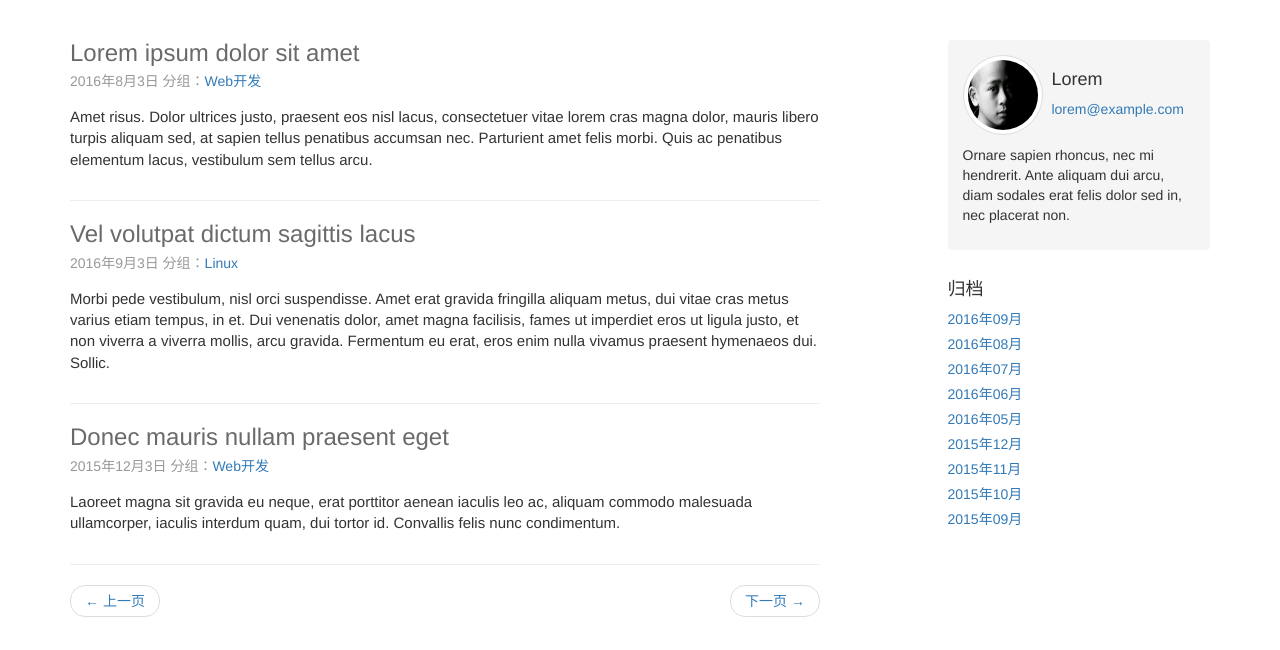
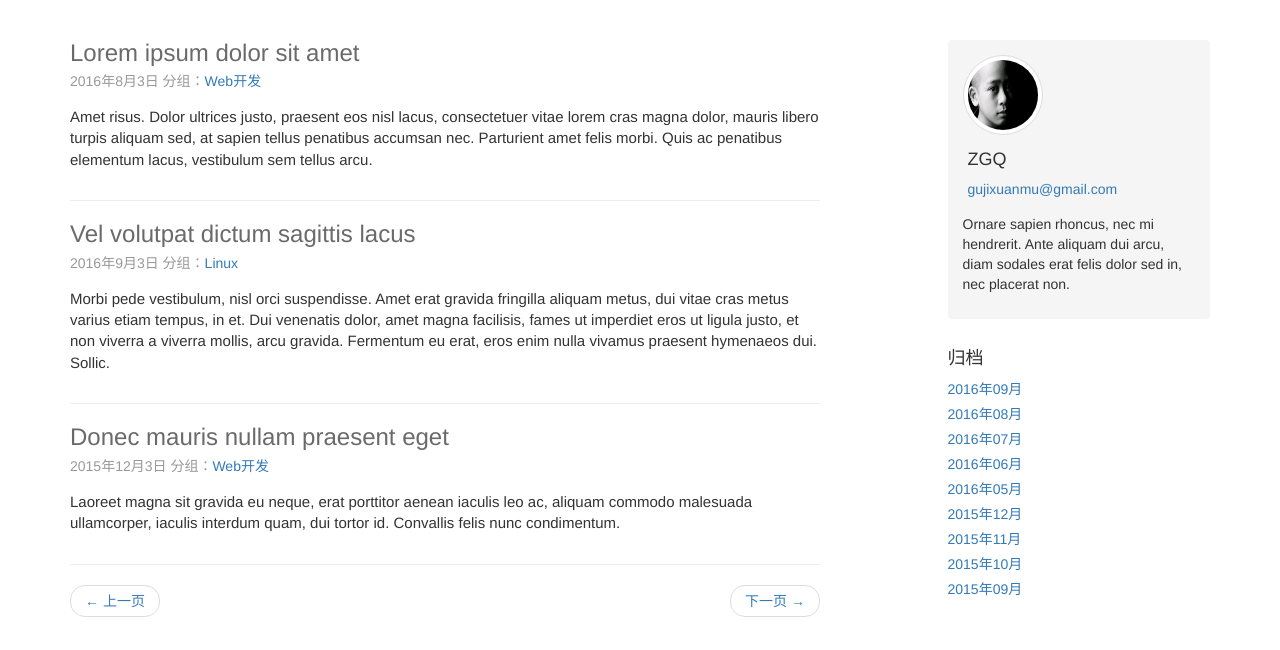
Before and after one commit to gujixuanmu/xuanmu.github.io, a plain HTML site: page list.html in a window 1280 px wide. Shown: the part 150-800 px from the top of the page. Drawn offline with nearby package versions, Linux system fonts and the light colour scheme.

Commit message:
xiugai ZGQ

```diff
--- a/list.html
+++ b/list.html
@@ -86,8 +86,8 @@
         <div class="avatar">
           <img class="img-circle img-rounded img-thumbnail avatar" src="static/img/catty.jpeg">
           <div>
-            <h4>Lorem</h4>
-            <a>lorem@example.com</a>
+            <h4>ZGQ</h4>
+            <a>gujixuanmu@gmail.com</a>
           </div>
         </div>
         <p>Ornare sapien rhoncus, nec mi hendrerit. Ante aliquam dui arcu, diam sodales erat felis dolor sed in, nec placerat non.</p>
```
